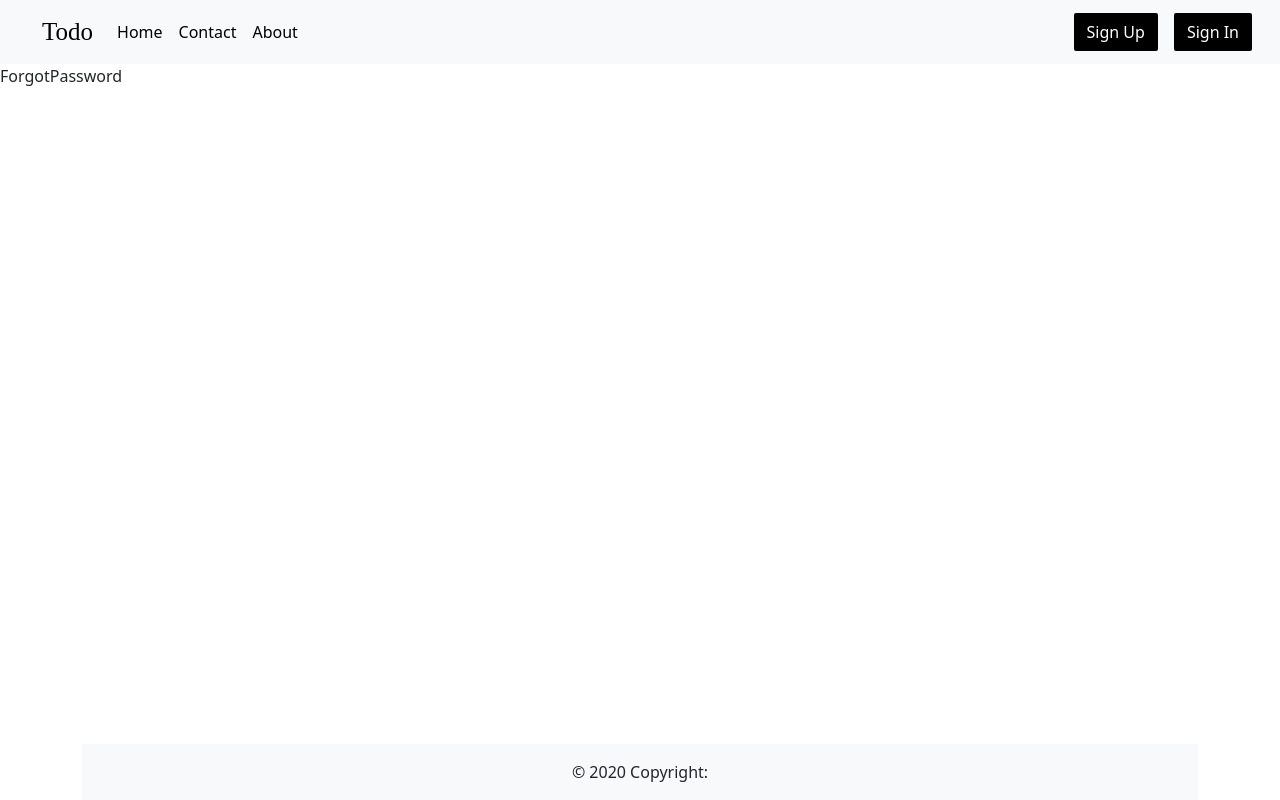
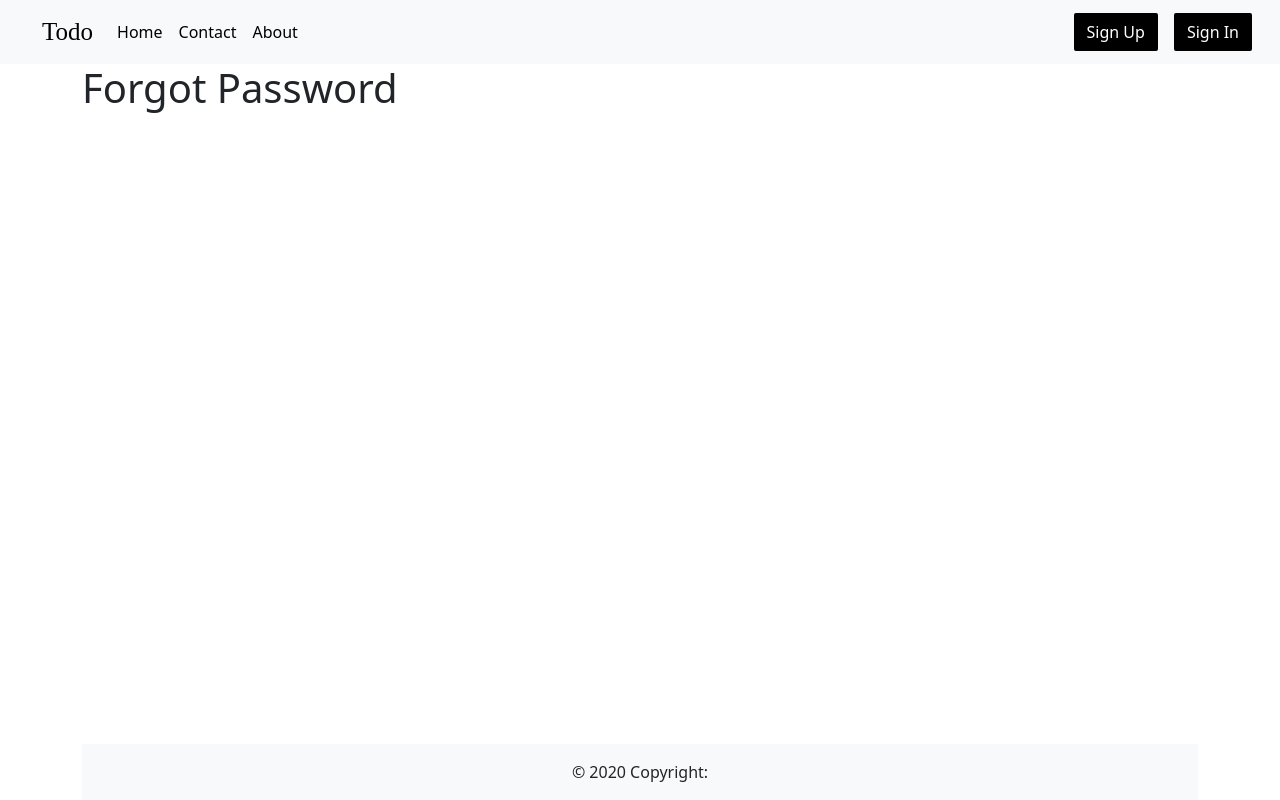
Before and after one commit to Ali-Raza-Gill/Todo-with-CRUD, a React (Create React App) app: page /auth/forgotpassword in a window 1280 px wide. Built offline with nearby package versions, Linux system fonts and the light colour scheme.

Commit message:
some changes in forgot password page

```diff
--- a/src/Pages/Auth/ForgotPassword/ForgotPassword.js
+++ b/src/Pages/Auth/ForgotPassword/ForgotPassword.js
@@ -2,6 +2,13 @@ import React from 'react'
 
 export default function ForgotPassword() {
   return (
-    <div>ForgotPassword</div>
+
+    <div className="container">
+      <div className="row">
+        <div className="col">
+          <h1>Forgot Password</h1>
+        </div>
+      </div>
+    </div>
   )
 }
```
